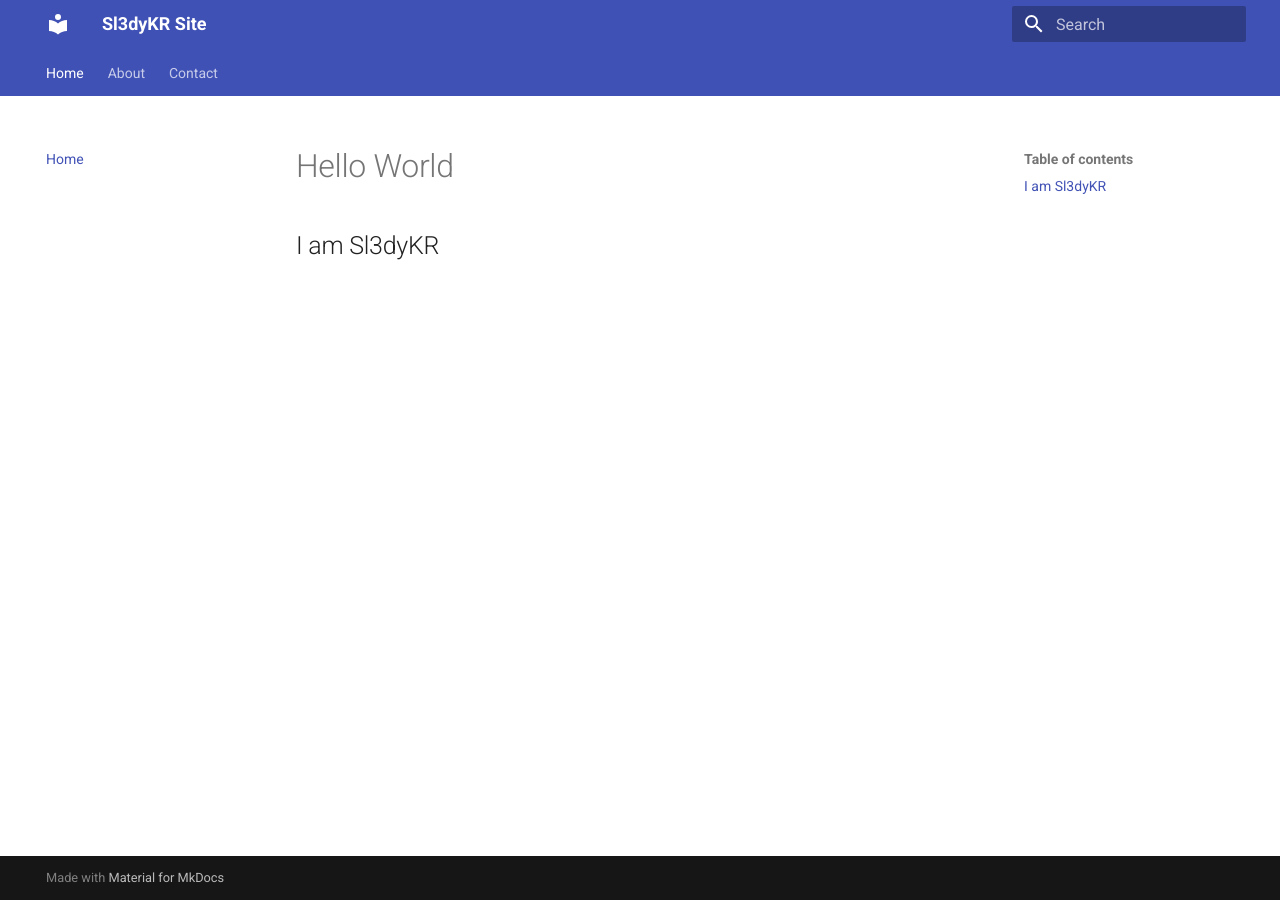
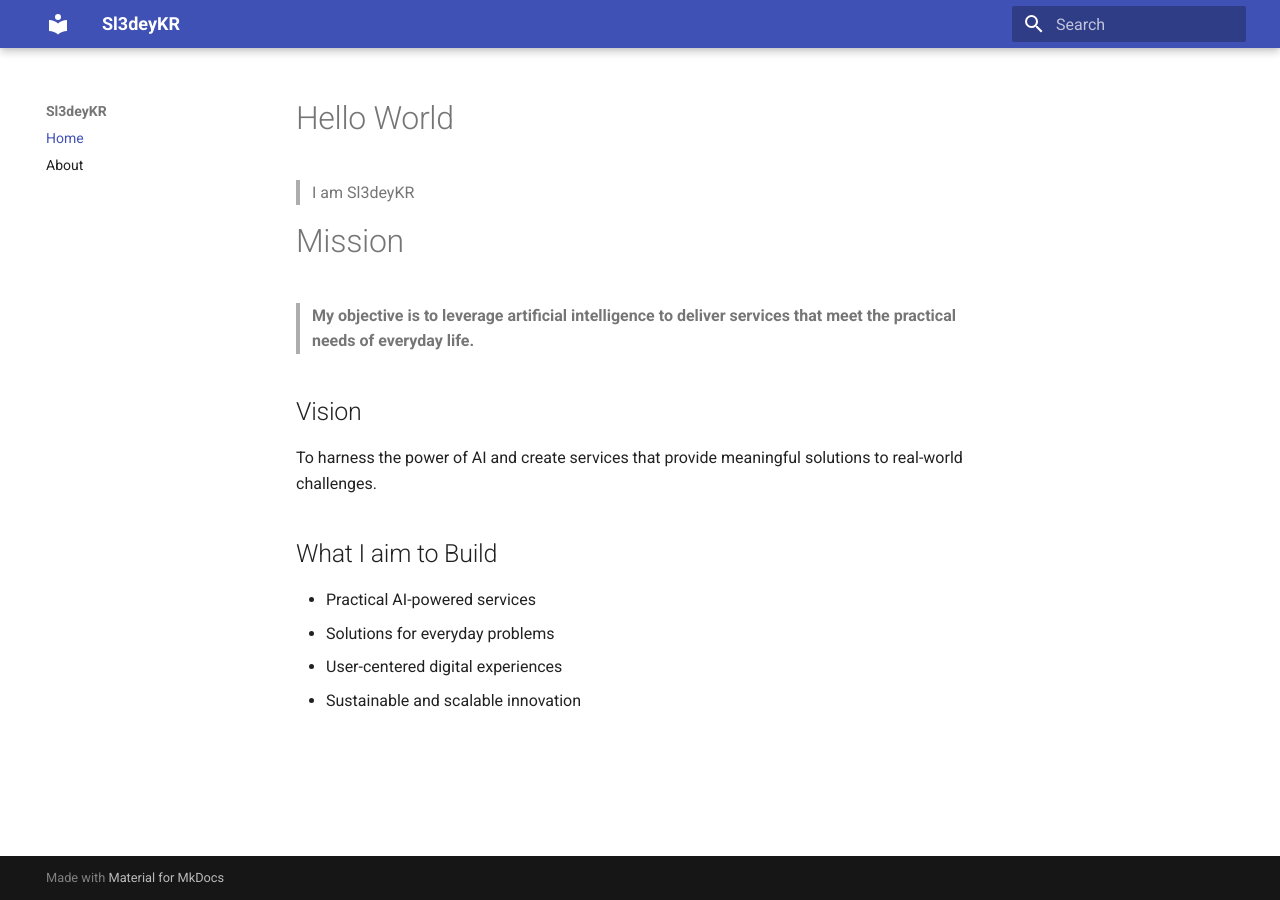
Before and after one commit to sl3deykr/sl3deykr.github.io, an MkDocs documentation site: the page built from docs/index.md, in a window 1280 px wide. Built offline with MkDocs 1.6.1 and Material for MkDocs 9.7.7, drawn with Linux system fonts in a browser that asks for light colours.

Commit message:
init Sl3deyKR

```diff
--- a/docs/contact.md
+++ /dev/null
@@ -1,2 +0,0 @@
-# Contact
-## sl3dykr@gmail.com
--- a/docs/index.md
+++ b/docs/index.md
@@ -1,3 +1,19 @@
 # Hello World
 
-## I am Sl3dyKR
+> I am Sl3deyKR
+
+# Mission
+
+> **My objective is to leverage artificial intelligence to deliver services that meet the practical needs of everyday life.**
+<br>
+
+## Vision
+
+To harness the power of AI and create services that provide meaningful solutions to real-world challenges.
+
+## What I aim to Build
+
+- Practical AI-powered services
+- Solutions for everyday problems
+- User-centered digital experiences
+- Sustainable and scalable innovation
--- a/mkdocs.yml
+++ b/mkdocs.yml
@@ -1,15 +1,8 @@
-site_name: Sl3dyKR Site
+site_name: Sl3deyKR
 
 nav:
   - Home: index.md
   - About: about.md
-  - Contact: contact.md
 
 theme:
   name: material
-
-  features:
-    - navigation.tabs
-    - navigation.sections
-    - search.suggest
-    - search.highlight
```
Also changed, not shown: README.md (deleted, +0 -2 lines), docs/about.md (+1 -18 lines).
